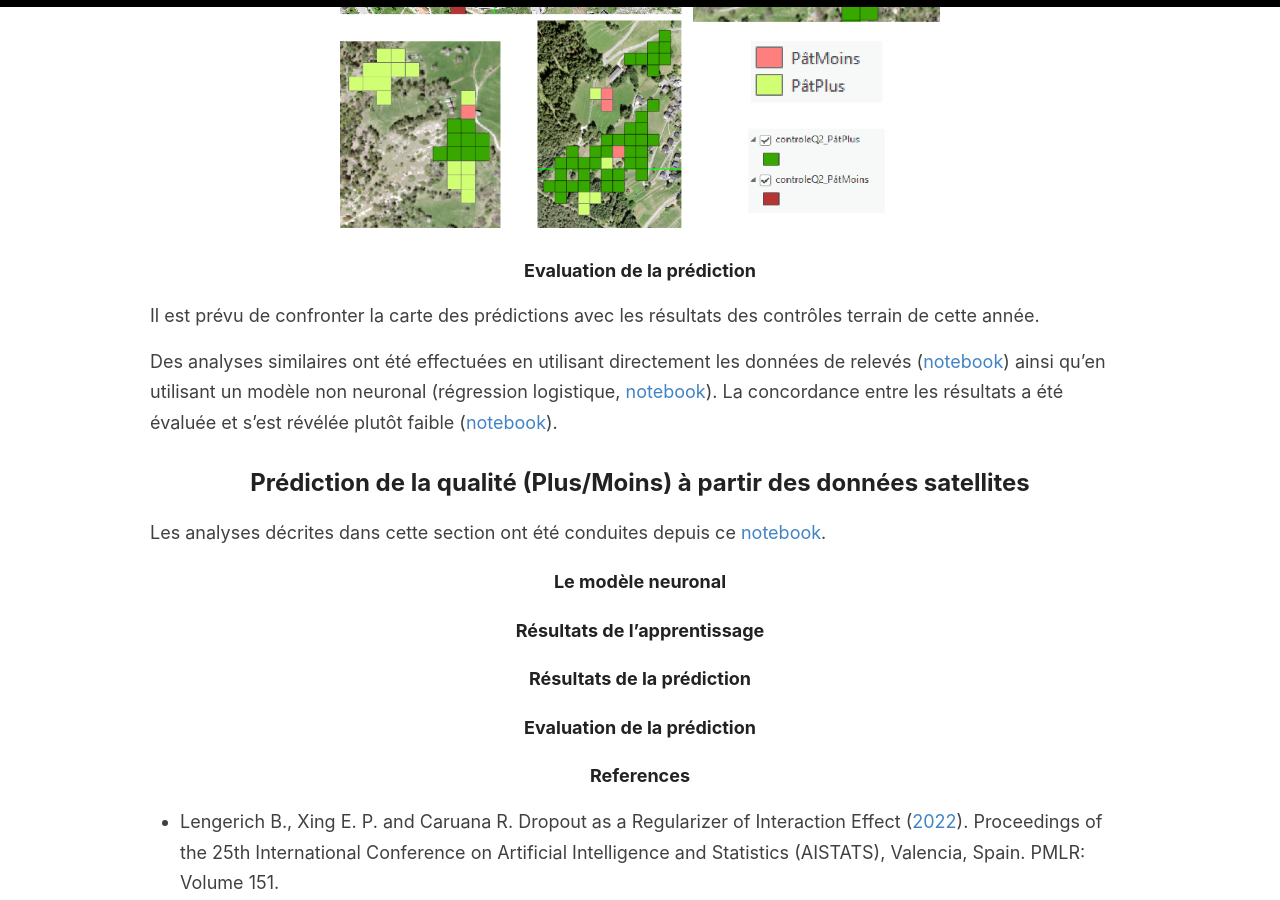
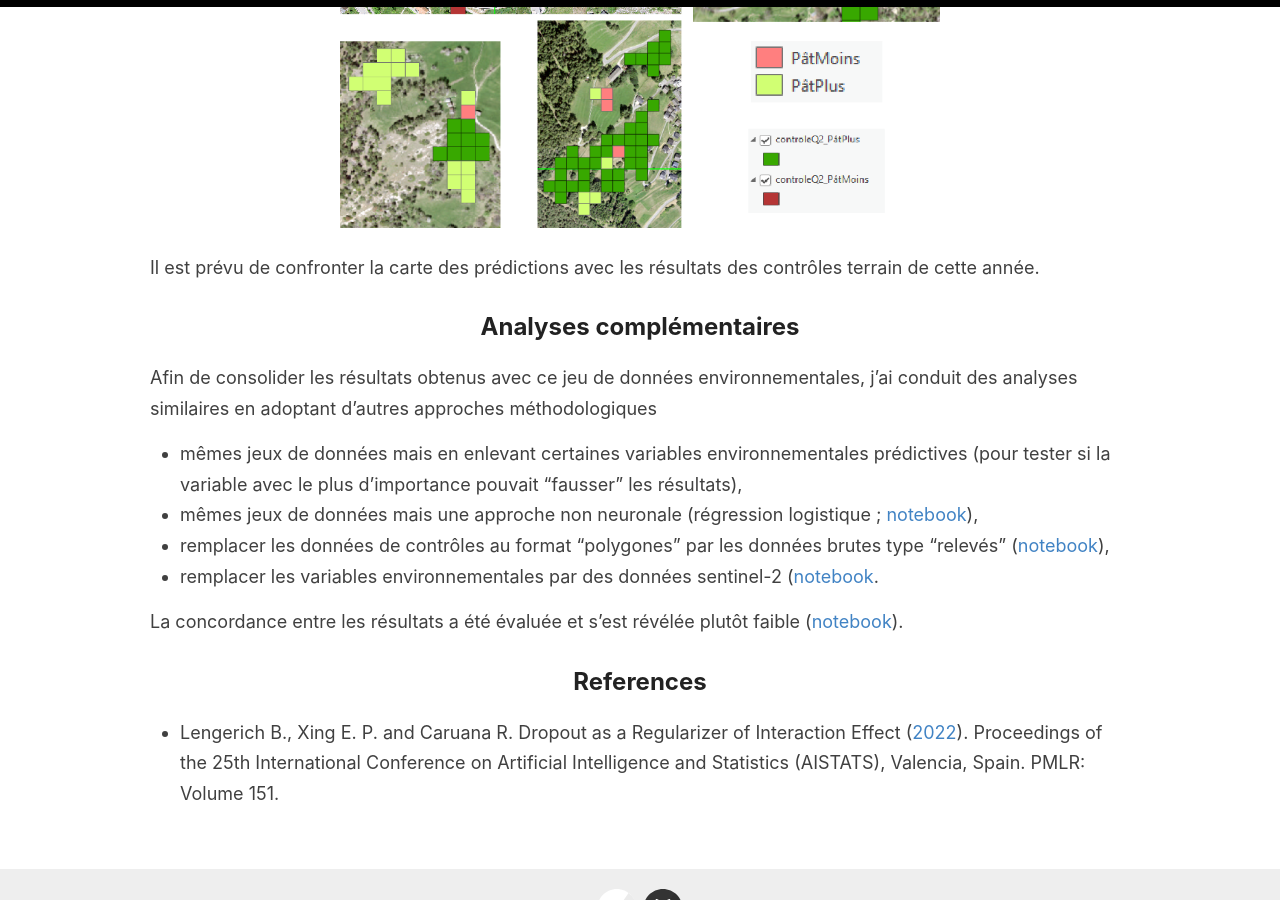
Before and after one commit to sca-opdir/sber-biodiversite-ml-prediction, a Jekyll site: the page built from _pages/apprentissage.md, in a window 1280 px wide and 900 px high, scrolled down 6128 px. Built offline with Jekyll 4.4.1, drawn with Linux system fonts in a browser that asks for light colours.

Commit message:
Update apprentissage.md

```diff
--- a/_pages/apprentissage.md
+++ b/_pages/apprentissage.md
@@ -123,30 +123,19 @@ Mais il faut toutefois reconnaitre que certains résultats sont plus difficiles
   <img src="{{site.baseurl}}/images/nevereval_weird.png" alt="Résultats des prédictions plus difficiles à interpréter" width="600"/>
 </div>
 
-#### Evaluation de la prédiction
-
 Il est prévu de confronter la carte des prédictions avec les résultats des contrôles terrain de cette année.
 
-Des analyses similaires ont été effectuées en utilisant directement les données de relevés ([notebook](https://www.kaggle.com/code/mzufferey/sber-nn-relev-s-p-t)) ainsi qu'en utilisant un modèle non neuronal (régression logistique, [notebook](https://www.kaggle.com/code/mzufferey/sber-data-logreg-p-turage)). La concordance entre les résultats a été évaluée et s'est révélée plutôt faible ([notebook](https://www.kaggle.com/code/mzufferey/cmp-p-turages-output)).
 
+## Analyses complémentaires
 
-## Prédiction de la qualité (Plus/Moins) à partir des données satellites
+Afin de consolider les résultats obtenus avec ce jeu de données environnementales, j'ai conduit des analyses similaires en adoptant d'autres approches méthodologiques
+* mêmes jeux de données mais en enlevant certaines variables environnementales prédictives (pour tester si la variable avec le plus d'importance pouvait "fausser" les résultats),
+* mêmes jeux de données mais une approche non neuronale (régression logistique ; [notebook](https://www.kaggle.com/code/mzufferey/sber-data-logreg-p-turage)),
+* remplacer les données de contrôles au format "polygones" par les données brutes type "relevés" ([notebook](https://www.kaggle.com/code/mzufferey/sber-nn-relev-s-p-t)),
+* remplacer les variables environnementales par des données sentinel-2 ([notebook](https://www.kaggle.com/code/mzufferey/ffn-sber-paturagev4-sentinel).
 
+ La concordance entre les résultats a été évaluée et s'est révélée plutôt faible ([notebook](https://www.kaggle.com/code/mzufferey/cmp-p-turages-output)).
 
-Les analyses décrites dans cette section ont été conduites depuis ce [notebook](https://www.kaggle.com/code/mzufferey/ffn-sber-paturagev4-sentinel).
-
-
-#### Le modèle neuronal
-
-
-#### Résultats de l'apprentissage
-
-#### Résultats de la prédiction
-
-
-#### Evaluation de la prédiction
-
-
-#### References
+## References
 
 * Lengerich B.,  Xing E. P. and Caruana R. Dropout as a Regularizer of Interaction Effect ([2022](https://proceedings.mlr.press/v151/lengerich22a/lengerich22a.pdf)). Proceedings of the 25th International Conference on Artificial Intelligence and Statistics (AISTATS), Valencia, Spain. PMLR: Volume 151.
```
